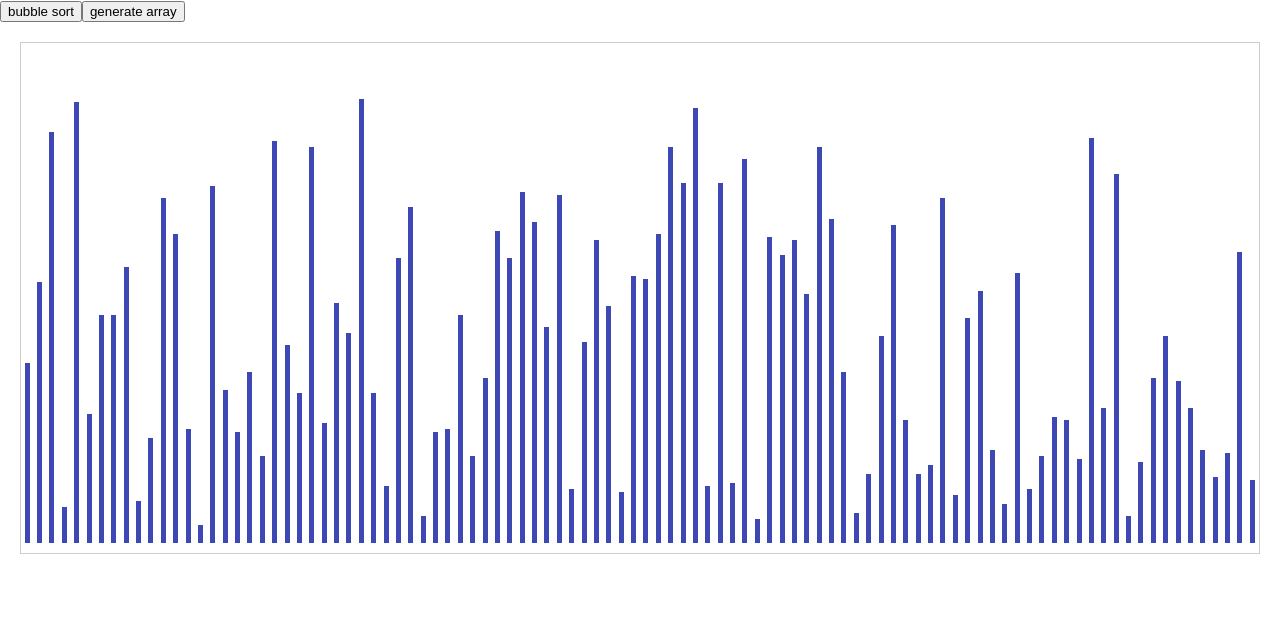
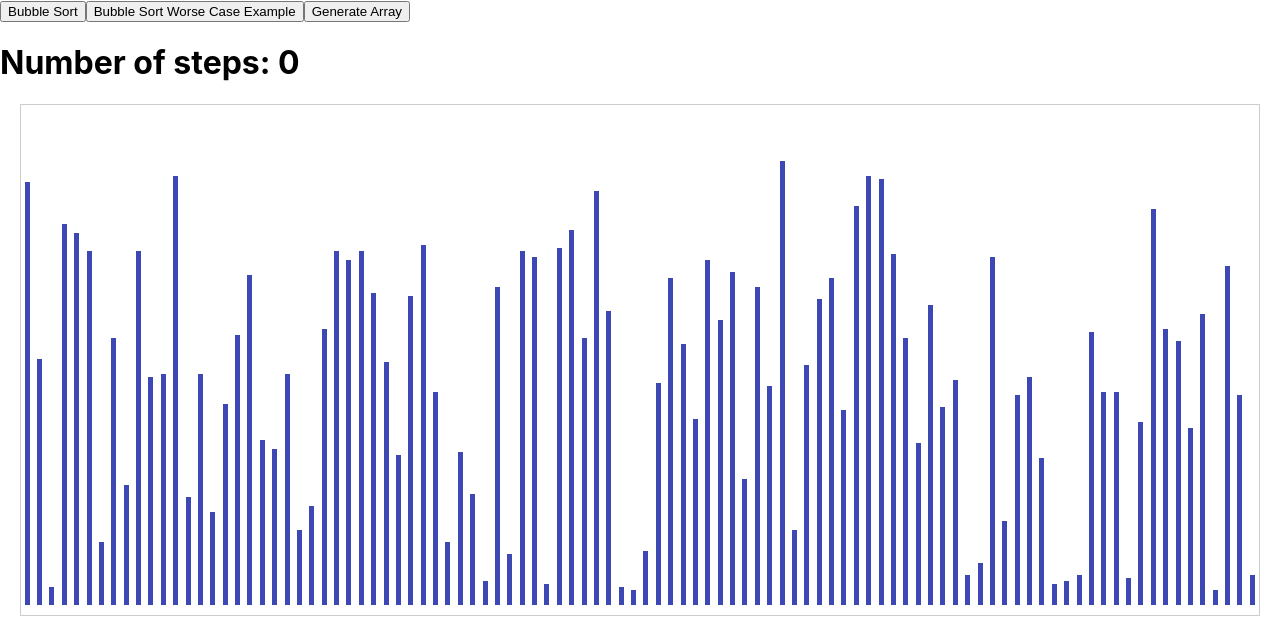
Before and after one commit to Adishtienmetz/sorting-visualizer, a React (Create React App) app: page / in a window 1280 px wide. Shown: the top 644 px of the page. Built offline with nearby package versions, Linux system fonts and the light colour scheme.

Commit message:
fixed generating new arrays, and added a steps counter for each sort

```diff
--- a/src/components/AlgorithmVisualizer.tsx
+++ b/src/components/AlgorithmVisualizer.tsx
@@ -1,19 +1,42 @@
-import React, { useEffect, useState } from 'react'
+import React, {  useState, useRef  } from 'react'
 import ArrayVisualizer from './ArrayVisualizer'
 import bubbleSort from '../algorithms/bubbleSort'
 
 interface AlgorithmVisualizerProps {
 }
 
+const ARRAYSIZE = 100;
+
+const originalArray : number[] = [];
+for (let i = 0; i < ARRAYSIZE; i++) {
+  const randomNum = Math.floor(Math.random() * (150 - 5 + 1)) + 5;
+  originalArray.push(randomNum);
+}
+
 const AlgorithmVisualizer: React.FC<AlgorithmVisualizerProps> = () => {
 
-  const [array, setArray] = useState<number[]>([]);
+  const [array, setArray] = useState<number[]>(originalArray);
   const [algorithm, setAlgorithm] = useState<((array: number[]) => [number, number, number | null, number | null][])>(() => bubbleSort);
+  const [isSorting, setIsSorting] = useState<boolean>(false);
+  const [numberOfSteps, setNumberOfSteps] = useState<number>(0);
+  const timeoutRefs = useRef<NodeJS.Timeout[]>([]);
 
-  const sort = () => {
+
+  const resetArray = () : void => {
+      // Clear any ongoing timeouts to stop the current sorting process
+      timeoutRefs.current.forEach(timeoutId => clearTimeout(timeoutId));
+      timeoutRefs.current = [];
+      setIsSorting(false);
+      setNumberOfSteps(0);
+  }
+
+  const handleSort = () => {
+    setIsSorting(true);
     const animations = algorithm(array);
+    setNumberOfSteps(animations.length + animations.filter(animation => animation[2] !== null).length);
+
     animations.forEach((animation, i) => {
-      setTimeout(() => {
+      const timeoutId = setTimeout(() => {
         setArray(prevArray => {
           const newArray = prevArray.slice();
           if (animation[2] !== null && animation[3] !== null) {
@@ -22,40 +45,46 @@ const AlgorithmVisualizer: React.FC<AlgorithmVisualizerProps> = () => {
           }
           return newArray;
         });
-      }, i * 4); // Adjust the delay (4 ms here) as needed for visualization speed
+        // Update the numberOfSwaps state after each animation step
+      }, i * 3); // Adjust the delay as needed for visualization speed
+      timeoutRefs.current.push(timeoutId);
     });
   };
 
-  const generateArray = () => {
+
+  const handleGenerateArray = () => {
+    resetArray()
     const newArray: number[] = [];
-    for (let i = 0; i < 100; i++) {
+    for (let i = 0; i < ARRAYSIZE; i++) {
       const randomNum = Math.floor(Math.random() * (150 - 5 + 1)) + 5;
       newArray.push(randomNum);
     }
     setArray(newArray);
-  }
+  };
 
-  useEffect(() => {
-    generateArray();
-  }, []); // Empty dependency array ensures this runs only once on mount
-
-
+  const handleWorseCase = (): void => {
+    resetArray();
+    const newArray: number[] = [];
+    for (let i = ARRAYSIZE; i > 0; i--) {
+      newArray.push(i);
+    }
+    setArray(newArray);
+    setNumberOfSteps(0);
+  };
 
   return (
     <div>
       <div className='control-panel'>
-        <button
-        name='sort-button'
-          onClick={sort}
-        >
-          bubble sort
+        <button name='sort-button' disabled={isSorting} onClick={handleSort}>
+          Bubble Sort
         </button>
-        <button
-        name='generate-button'
-          onClick={generateArray}
-        >
-          generate array
+        <button name='worse-case' onClick={handleWorseCase}>
+          Bubble Sort Worse Case Example
         </button>
+        <button name='generate-button' onClick={handleGenerateArray}>
+          Generate Array
+        </button>
+        <h1>Number of steps: {numberOfSteps}</h1>
       </div>
       <div>
         <ArrayVisualizer array={array} />
```
